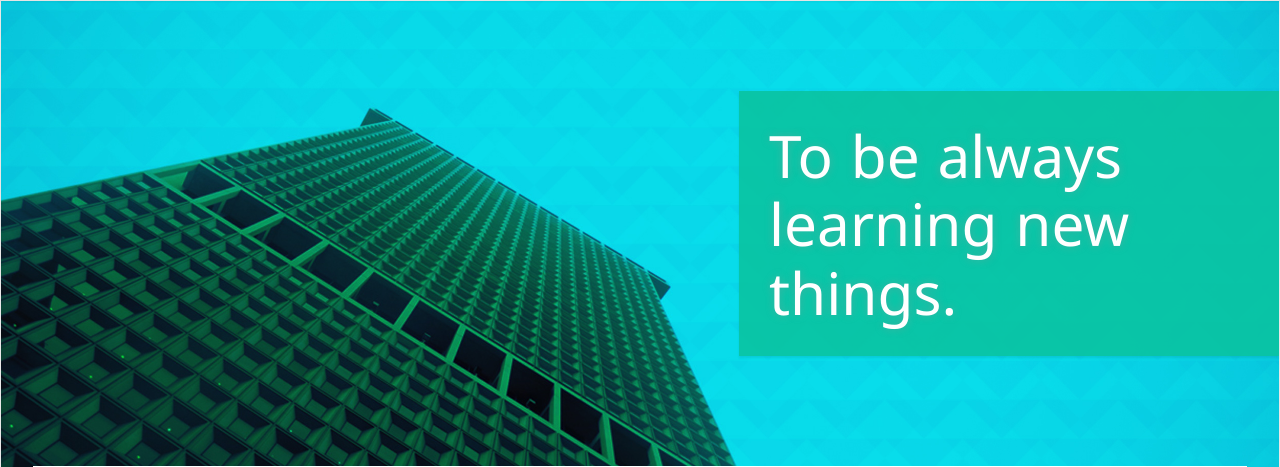
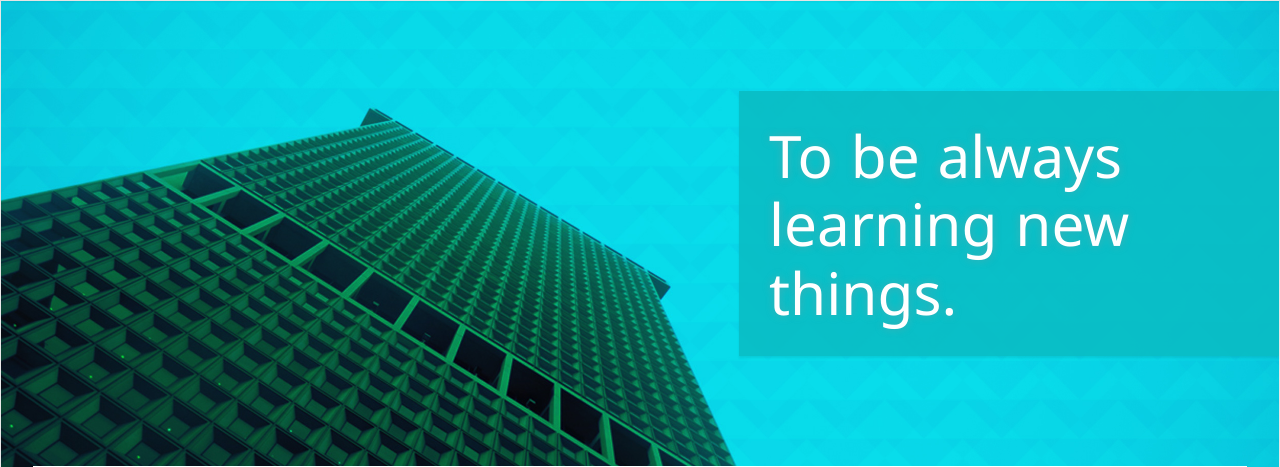
Before and after one commit to designerandres/DesignerAndres-v2, a PHP site: page /philosophy.php in a window 1280 px wide. Shown: the part 82-549 px from the top of the page. Run offline with PHP 8.4, Linux system fonts and the light colour scheme; some libraries are stand-ins or nearby versions.

Commit message:
CSS updates
Background color transparency on header quote, plus updating the
icon.gif to remove white background

```diff
--- a/css/careers.css
+++ b/css/careers.css
@@ -431,7 +431,7 @@ header.careersPageHeader .topLogo, nav.careersPageNav{
 	background-color:rgba(249,175,0,.85);
 }
 .headerQuote.green{
-	background-color:rgba(10,194,157,.85);
+	background-color:rgba(10, 187, 194, 0.85);
 }
 .headerQuote.purple{
 	background-color:rgba(187,0,105,.85);
--- a/story.php
+++ b/story.php
@@ -150,7 +150,7 @@
 			<article class="mainContent twoThirds left">
 				<div class="mainContentTitle">About Me</div>
                 <p class="mainContentCopy">It's hard sometimes, describing ourselves to others. The idea of sharing our interests, our likes and dislikes, our passions, the things that make us tick. I think we only ever realize how important this is once we've experienced the connection it can make with someone else. That is, once a new co-worker looks at us and says how much she loves to draw also, or how he's also learning programming. I think, as humans, connecting is what sets us apart. It's what makes us different. So, in the interest of connecting, here's a bit about me:</p>
-				<p class="mainContentCopy">In a few, somewhat quirky words, I like to consider myself that sidewalk-doodler, that classroom-hand-raiser, that 5-am-designer, that stubborn re-trier. I’m that “darer,” that rule-bender, that word-maker-upper. Today more than ever, we live in a culture of rule-bending dreamers.<b> And, above all else, I would like to consider myself "that darned dreamer”.</b> Below are a few of the roles that have brought me to the position I'm in today.</p>
+				<p class="mainContentCopy">In a few, somewhat quirky words, I like to consider myself that sidewalk-doodler, that classroom-hand-raiser, that 5-am-designer, that stubborn re-trier. I’m that “darer,” that rule-bender, that word-maker-upper. Today more than ever, we live in a culture of rule-bending dreamers.<b> And, above all else, I would like to consider myself “that darned dreamer”.</b> Below are a few of the roles that have brought me to the position I'm in today.</p>
             <a href="img/GraphicResume.pdf" target="_blank">
                 <button type="button" class="contentButton resumeButton">GRAPHIC RESUME</button>
             </a>
```
Also changed, not shown: img/icon.gif.
